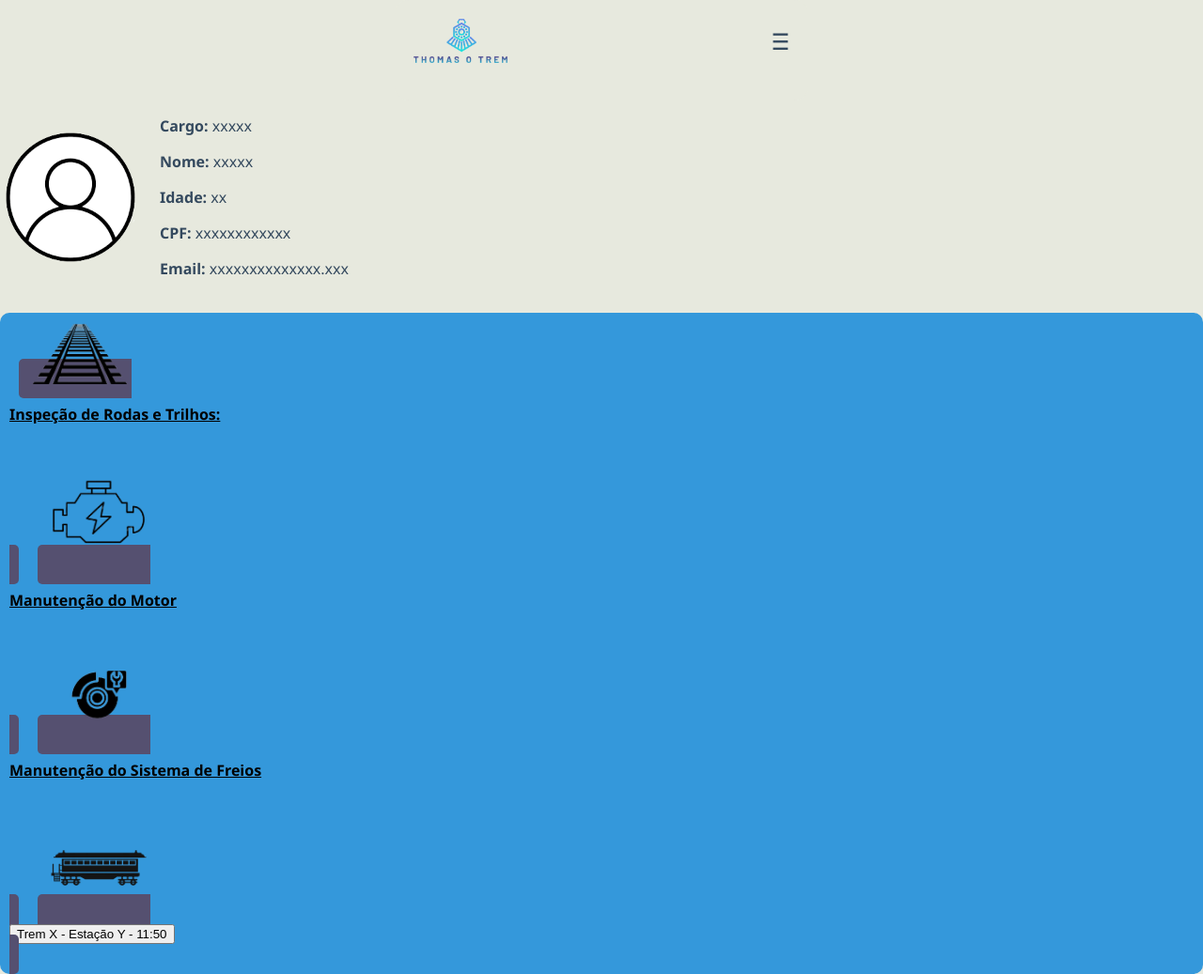
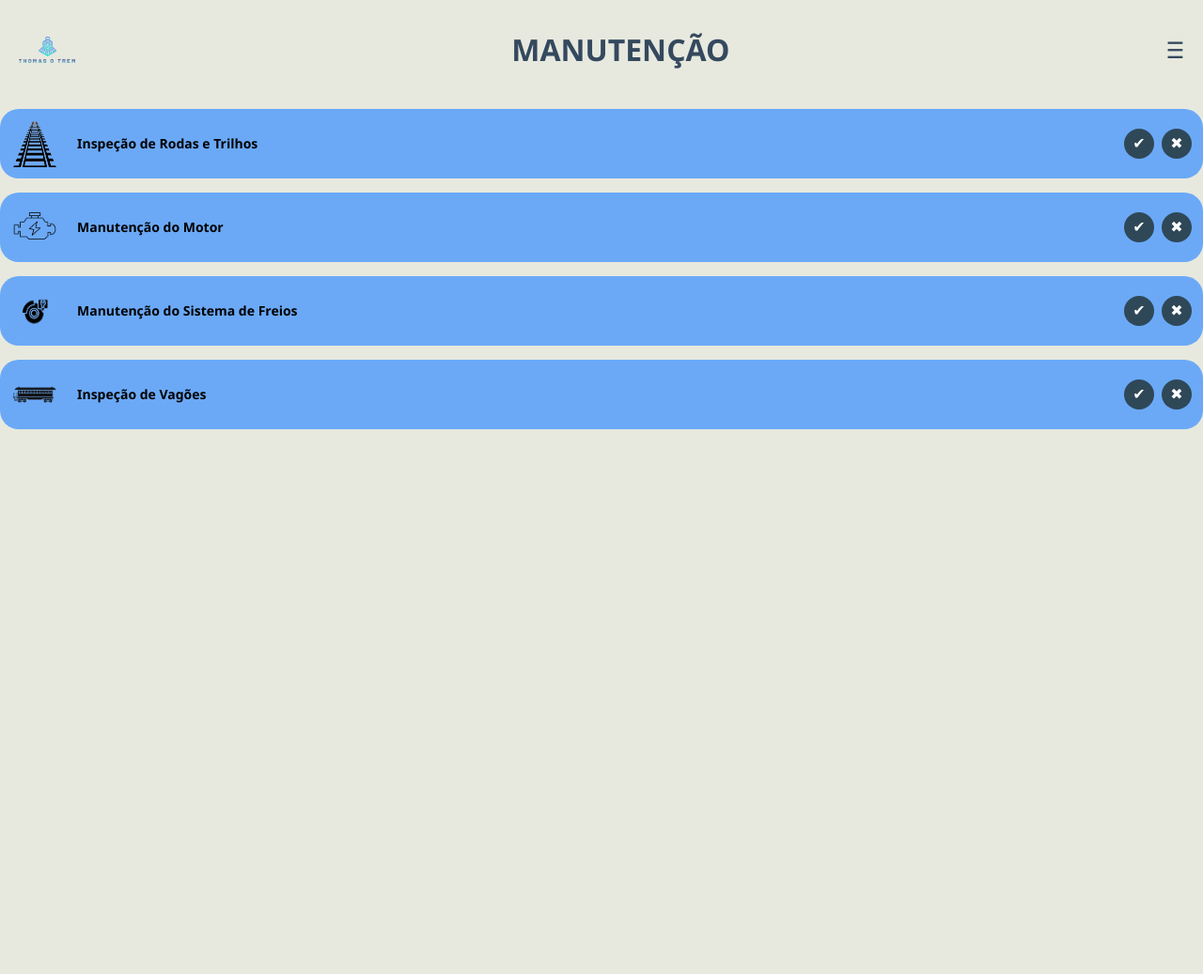
Before and after one commit to Lucascode06/SA---Thomas-o-Trem, a PHP site: page /public/manutencao.html in a window 1280 px wide. Shown: the whole page at 94% size. After the commit the page ends 457 px from the top, so only its background shows below. Run offline with PHP 8.4, Linux system fonts and the light colour scheme.

Commit message:
ADD - Commit Correcao

```diff
--- a/public/manutencao.html
+++ b/public/manutencao.html
@@ -11,12 +11,19 @@
 
     <body>
         <div class="container">
-            <header>
-                 <script src="../script/dash.js"></script>
-                <img src="../style/assets/thomasotrem.png" alt="Logo" class="logo">
-                <div>
-                    <div class="menu-toggle" onclick="toggleMenu()">☰</div>
-            </header>
+           <header>
+  <img src="../style/assets/thomasotrem.png" alt="Logo" class="logo">
+
+  <div class="titulo-container">
+    <h1 class="titulo">MANUTENÇÃO</h1>
+
+  </div>
+
+          <script src="../script/dash.js"></script>
+
+    <div class="menu-toggle" onclick="toggleMenu()">☰</div>
+</header>
+
             <nav id="menu" class="hidden">
                 <ul>
                     <li><a href="dashboard.html">Inicio</a></li>
@@ -33,58 +40,47 @@
 
 
         <main>
-            <div class="user-info">
-                <img id="perfil" src="../style/assets/Logo.png" alt="">
-                <div class="user-details">
-                    <p><strong>Cargo:</strong> xxxxx</p>
-                    <p><strong>Nome:</strong> xxxxx</p>
-                    <p><strong>Idade:</strong> xx</p>
-                    <p><strong>CPF:</strong> xxxxxxxxxxxx</p>
-                    <p><strong>Email:</strong> xxxxxxxxxxxxxx.xxx</p>
-                </div>
-            </div>
-            <div class="schedule">
-                    <a class="flex" href="">
-                        <img id="temp" src="../style/assets/trilho.png" alt="">
-                        <div>
 
 
-                            <p><strong>Inspeção de Rodas e Trilhos:</strong></p>
-                            <br>
-                        </div>
-                    </a>
-                    <a class="flex" href="">
-                        <img id="temp" src="../style/assets/motor_1.png" alt="">
-                        <div>
 
+<div class="schedule">
+  <div class="bloco">
+    <img src="../style/assets/trilho.png" alt="">
+    <p>Inspeção de Rodas e Trilhos</p>
+    <div class="botoes">
+      <button>✔</button>
+      <button>✖</button>
+    </div>
+  </div>
 
-                            <p><strong> Manutenção do Motor</strong></p>
-                            <br>
+  <div class="bloco">
+    <img src="../style/assets/motor_1.png" alt="">
+    <p>Manutenção do Motor</p>
+    <div class="botoes">
+      <button>✔</button>
+      <button>✖</button>
+    </div>
+  </div>
 
+  <div class="bloco">
+    <img src="../style/assets/motor-removebg-preview.png" alt="">
+    <p>Manutenção do Sistema de Freios</p>
+    <div class="botoes">
+      <button>✔</button>
+      <button>✖</button>
+    </div>
+  </div>
 
-                        </div>
-                    </a>
-                    <a class="flex" href="">
-                        <img id="temp" src="../style/assets/motor-removebg-preview.png" alt="">
-                        <div>
+  <div class="bloco">
+    <img src="../style/assets/vagao.png" alt="">
+    <p>Inspeção de Vagões</p>
+    <div class="botoes">
+      <button>✔</button>
+      <button>✖</button>
+    </div>
+  </div>
+</div>
 
-
-                            <p><strong> Manutenção do Sistema de Freios</strong></p>
-                            <br>
-
-
-                        </div>
-                    </a>
-                    <a class="flex" href="">
-                        <img id="temp" src="../style/assets/vagao.png" alt="">
-                        <div>
-
-
-                           <button class="box blue">Trem X - Estação Y - 11:50</button>
-
-                        </div>
-                    </a>
-            </div>
 
 
         </main>
--- a/style/manutencao.css
+++ b/style/manutencao.css
@@ -1,148 +1,175 @@
 body {
-    font-family: 'Segoe UI', Tahoma, Geneva, Verdana, sans-serif;
-    background-color:rgb(231, 233, 222);
-    color: #34495e;
-    margin: 0;
+  font-family: 'Segoe UI', Tahoma, Geneva, Verdana, sans-serif;
+  background-color: rgb(231, 233, 222);
+  color: #34495e;
+  margin: 0;
+  padding: 0;
 }
 
-
 .container {
-    max-width: 400px;
-    margin: auto;
-    background-color:rgb(231, 233, 222);
-    border-radius: 15px;
-    padding: 20px;
-    justify-content: space-between;
-    align-items: center;
+  padding: 10px 20px;
 }
 
-
 .logo {
-    max-width: 100px;
+  max-width: 60px;
 }
 
-
-#menu{
-    z-index: 3;
-    background-color:rgb(44, 85, 116);;
-
-
-
-
+header {
+  display: flex;
+  justify-content: space-between;
+  align-items: center;
+  margin-bottom: 10px;
 }
 
-
 .menu-toggle {
-    cursor: pointer;
-    font-size: 24px;
+  cursor: pointer;
+  font-size: 24px;
 }
 
-
-header {
-    display: flex;
-    justify-content: space-between;
-    align-items: center;
-    margin-bottom: 20px;
+/* Menu lateral ocultável */
+#menu {
+  position: absolute;
+  top: 60px;
+  right: 0;
+  background-color: rgb(44, 85, 116);
+  width: 200px;
+  border-radius: 0 0 10px 10px;
+  box-shadow: 0 4px 8px rgba(0,0,0,0.2);
+  transition: opacity 0.3s ease;
+  z-index: 10;
 }
 
-
-nav {
-    background: #f8f8f8;
+nav.hidden {
+  display: none;
 }
 
-
-nav.hidden {
-    display: none;
+nav ul {
+  list-style: none;
+  margin: 0;
+  padding: 0;
 }
 
-
-nav ul {
-    list-style: none;
-    padding: 0;
+nav ul li {
+  padding: 12px 16px;
 }
 
-
-nav ul li {
-    padding: 10px;
+nav ul li a {
+  text-decoration: none;
+  color: white;
+  display: block;
 }
 
-
-nav ul li a {
-    text-decoration: none;
-    color: #cecece;
+nav ul li:hover {
+  background-color: #355c77;
 }
 
-
+/* INFO DO USUÁRIO */
 .user-info {
-    display: flex;
-    align-items: center;
-    margin-bottom: 20px;
+  display: flex;
+  align-items: center;
+  background-color: #ffffffb0;
+  border-radius: 10px;
+  margin-bottom: 20px;
+  padding: 15px;
 }
 
-
 #perfil {
-    width: 150px;
-    height:150px;
-    margin-right: 20px;
+  width: 100px;
+  height: 100px;
+  margin-right: 20px;
 }
 
-
-.user-details {
-    flex-grow: 1;
+.user-details p {
+  margin: 5px 0;
 }
 
-
+/* BLOCOS DE MANUTENÇÃO */
 .schedule {
-    background-color: #3498db;
-    padding: 10px;
-    border-radius: 10px;
+  display: flex;
+  flex-direction: column;
+  gap: 15px;
 }
 
-
-.schedule h2 {
-    color: rgb(0, 0, 0);
-    margin: 0 0 15px 0;
-    text-align: center;
+.flex {
+  display: flex;
+  align-items: center;
+  background-color: #3b5a75;
+  color: white;
+  border-radius: 15px;
+  padding: 15px;
+  text-decoration: none;
+  transition: transform 0.2s ease;
 }
 
-
-.schedule-item {
-    width: 100%;
-    padding: 12px;
-    margin: 8px 0;
-    border: none;
-    border-radius: 5px;
-    color: rgb(90, 90, 90);
-    font-size: 16px;
-    cursor: pointer;
+.flex:hover {
+  transform: scale(1.02);
+  background-color: #29415a;
 }
 
-
-.flex {
-    background-color: #555070;
-    border-radius: 5px;
-    color: black;
-    font-family: 'Segoe UI', Tahoma, Geneva, Verdana, sans-serif;
-    padding: 10px;
-    text-align: start;
-    margin: 10px ;
-    z-index: auto;
+#temp {
+  width: 50px;
+  height: 50px;
+  margin-right: 15px;
 }
 
-
-#temp{
-max-width: 110px;
+.flex p {
+  font-size: 14px;
+  margin: 0;
 }
 
+/* Botão final */
+.box.blue {
+  background-color: #3c56e7;
+  width: 100%;
+  padding: 12px;
+  border: none;
+  border-radius: 10px;
+  color: white;
+  font-size: 14px;
+  cursor: pointer;
+  text-align: center;
+}
 
-#menu {
-    z-index: 10;
-    position: absolute;
-    top: 60px;
-    right: 0;
-    background-color: rgb(44, 85, 116);
-    width: 200px;
-    border-radius: 0 0 10px 10px;
-    box-shadow: 0 4px 8px rgba(0,0,0,0.2);
-    transition: opacity 0.3s ease;
+.bloco {
+  background-color: #6ba9f7;
+  border-radius: 20px;
+  padding: 12px;
+  display: flex;
+  align-items: center;
+  justify-content: space-between;
+  color: #000;
 }
+
+.bloco img {
+  width: 50px;
+  height: 50px;
+  margin-right: 10px;
+}
+
+.bloco p {
+  flex: 1;
+  margin: 0 10px;
+  font-weight: 600;
+  font-size: 14px;
+}
+
+.botoes {
+  display: flex;
+  gap: 8px;
+}
+
+.botoes button {
+  background-color: #2f4858;
+  color: white;
+  border: none;
+  border-radius: 50%;
+  width: 32px;
+  height: 32px;
+  font-size: 16px;
+  cursor: pointer;
+  transition: background-color 0.2s ease;
+}
+
+.botoes button:hover {
+  background-color: #1b2c37;
+}
```
